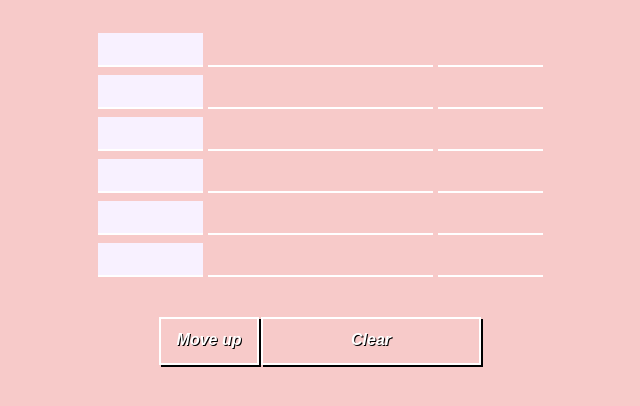
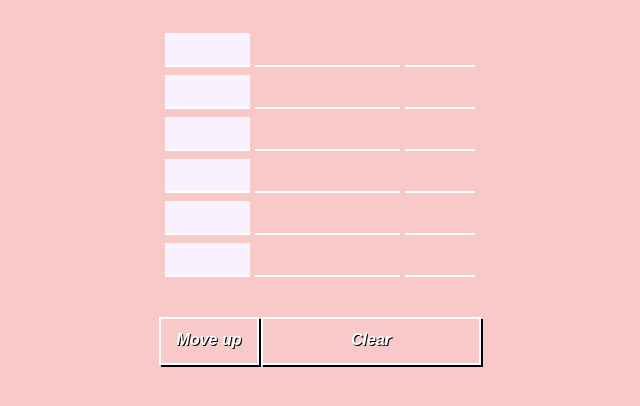
Before and after one commit to isackender/isackender.github.io, a PHP site: page /hdn-memo/index.html in a window 1280 px wide. Shown: the part 87-493 px from the top of the page, without its empty margins (320-960 px from the left). Run offline with PHP 8.4, Linux system fonts and the light colour scheme.

Commit message:
Update style.css

```diff
--- a/hdn-memo/styles/style.css
+++ b/hdn-memo/styles/style.css
@@ -33,7 +33,7 @@ input.cell {
     font-family: 'Arial';
     color: #000000;
     display: inline-block;
-    max-width: 100px;
+    max-width: 80px;
     min-height: 2em;
     padding: 0px;
     margin: 0px;
@@ -52,7 +52,7 @@ input.cell-name {
 input.cell-data {
     /* background-color: #F3FFE1; */
     background-color: #F7CAC9;
-    min-width: 220px;
+    min-width: 140px;
     margin-left: 5px;
     padding-left: 5px;
     color: #FFFFFF;
@@ -62,7 +62,7 @@ input.cell-data {
 input.cell-price {
     /* background-color: #F3FFE1; */
     background-color: #F7CAC9;
-    min-width: 50px;
+    max-width: 65px;
     margin-left: 5px;
     padding-left: 5px;
     color: #FFFFFF;
```
